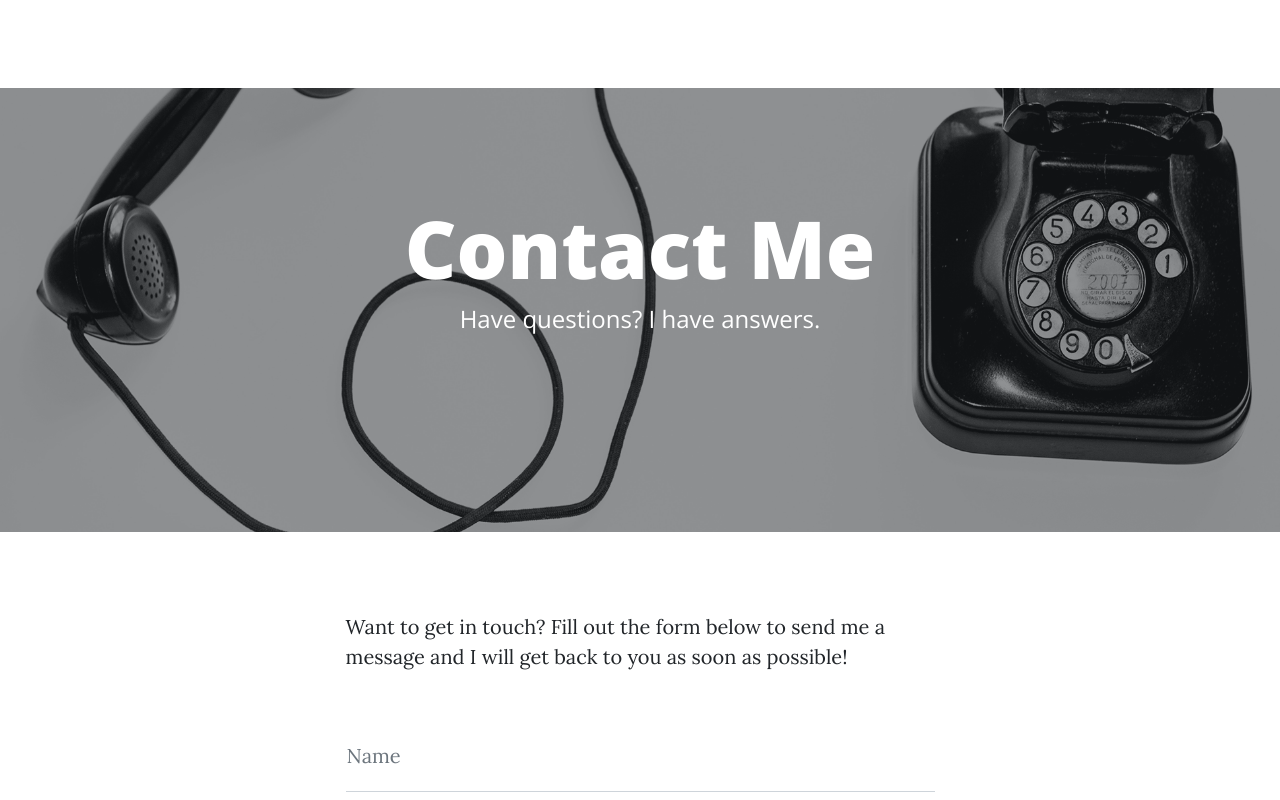
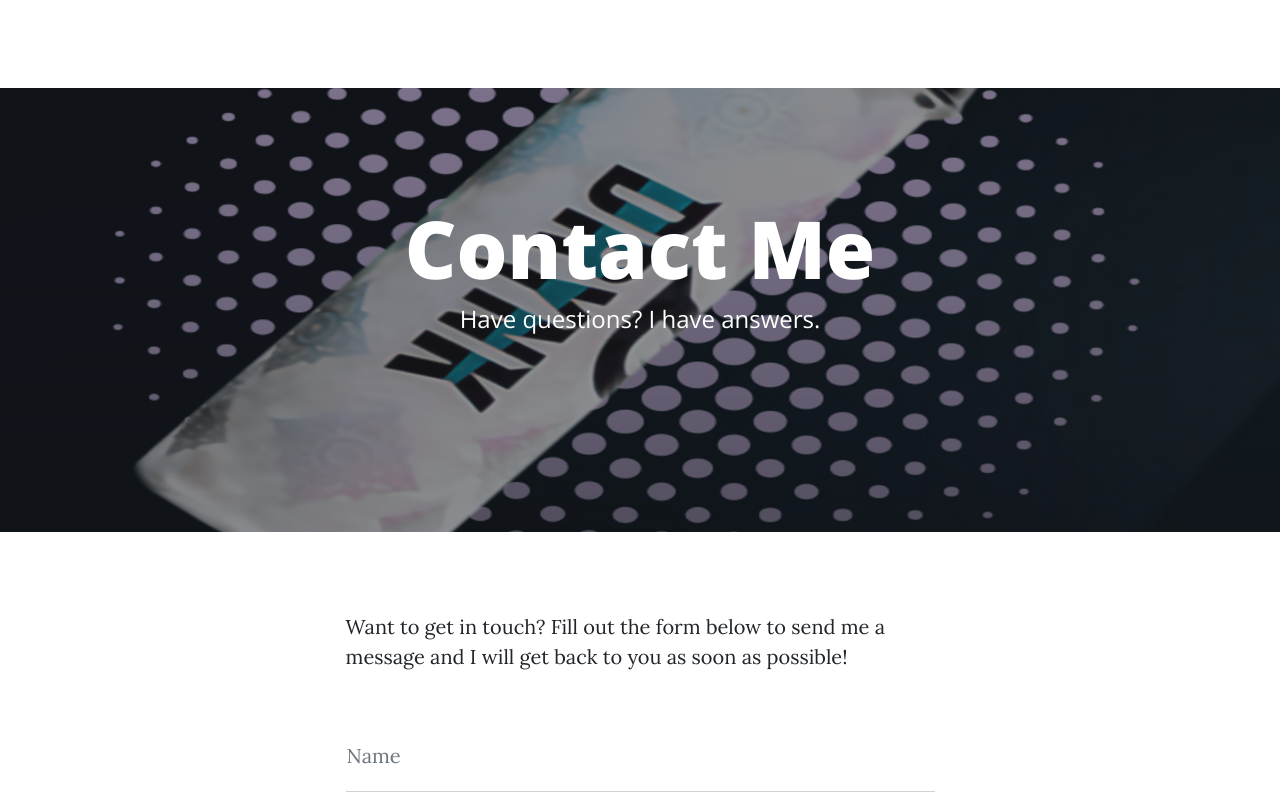
Before and after one commit to luchaoo7/drynk, a React (Vite) app: page /contact in a window 1280 px wide. Shown: the top 800 px of the page. Built offline with nearby package versions, Linux system fonts and the light colour scheme.

Commit message:
add contact me

```diff
--- a/src/components/ContactMe.tsx
+++ b/src/components/ContactMe.tsx
@@ -1,7 +1,7 @@
 import React from 'react'
 import Header from './Header';
+import { aCapsulBG } from './utils/ImageImporter';
 import SearchEngineOptimize from './utils/SearchEngineOptimize';
-import contactBG from '/src/assets/img/contact-bg.jpg';
 
 const ContactMe = (): JSX.Element => {
 
@@ -9,7 +9,7 @@ const ContactMe = (): JSX.Element => {
         <>
             <Header
                 heading="Contact Me"
-                backgroundImage={contactBG}
+                backgroundImage={aCapsulBG}
                 subHeading="Have questions? I have answers."
             />
             <SearchEngineOptimize
@@ -26,13 +26,6 @@ const ContactMe = (): JSX.Element => {
                         <div className="col-md-10 col-lg-8 col-xl-7">
                             <p>Want to get in touch? Fill out the form below to send me a message and I will get back to you as soon as possible!</p>
                             <div className="my-5">
-                                {/* <!-- * * * * * * * * * * * * * * *--> */}
-                                {/* <!-- * * SB Forms Contact Form * *--> */}
-                                {/* <!-- * * * * * * * * * * * * * * *--> */}
-                                {/* <!-- This form is pre-integrated with SB Forms.--> */}
-                                {/* <!-- To make this form functional, sign up at--> */}
-                                {/* <!-- https://startbootstrap.com/solution/contact-forms--> */}
-                                {/* <!-- to get an API token!--> */}
                                 <form id="contactForm" data-sb-form-api-token="API_TOKEN">
                                     <div className="form-floating">
                                         <input className="form-control" id="name" type="text" placeholder="Enter your name..." data-sb-validations="required" />
--- a/src/components/NavBar2.tsx
+++ b/src/components/NavBar2.tsx
@@ -74,7 +74,7 @@ const NavBar2 = (): JSX.Element => {
                             <li className="nav-item"><Link style={style} className="nav-link px-lg-3 py-3 py-lg-4" to="/">PRODUCTO</Link> </li>
                             <li className="nav-item"><Link style={style} className="nav-link px-lg-3 py-3 py-lg-4" to="/">COMPRAR</Link> </li>
                             <li className="nav-item"><Link style={style} className="nav-link px-lg-3 py-3 py-lg-4" to="/">GALLERIA</Link> </li>
-                            <li className="nav-item"><Link style={style} className="nav-link px-lg-3 py-3 py-lg-4" to="/">NOSOTROS</Link> </li>
+                            <li className="nav-item"><Link style={style} className="nav-link px-lg-3 py-3 py-lg-4" to="/contact">NOSOTROS</Link> </li>
                             <li className="nav-item"><Link style={style} className="nav-link px-lg-3 py-3 py-lg-4" to="/">INICIAR SECION</Link> </li>
                         </ul>
                     </div>
--- a/src/components/utils/ImageImporter.ts
+++ b/src/components/utils/ImageImporter.ts
@@ -2,6 +2,7 @@ import contactBG from '/src/assets/img/contact-bg.jpg';
 import aboutBG from '/src/assets/img/about-bg.jpg';
 import cupBG from '/src/assets/img/cup.png';
 import singleCapsulBG from '/src/assets/img/singleCapsulBG.jpg';
+import aCapsulBG from '/src/assets/img/capsul.png';
 import multipleCapsulBG from '/src/assets/img/multipleCapsulBG.png';
 import cupTablesBG from '/src/assets/img/cup-tables.png';
 import circleBG from '/src/assets/img/circleBG.png';
@@ -12,6 +13,7 @@ export {
     cupTablesBG,
     multipleCapsulBG,
     singleCapsulBG,
+    aCapsulBG,
     cupBG,
     aboutBG,
     contactBG,
```
